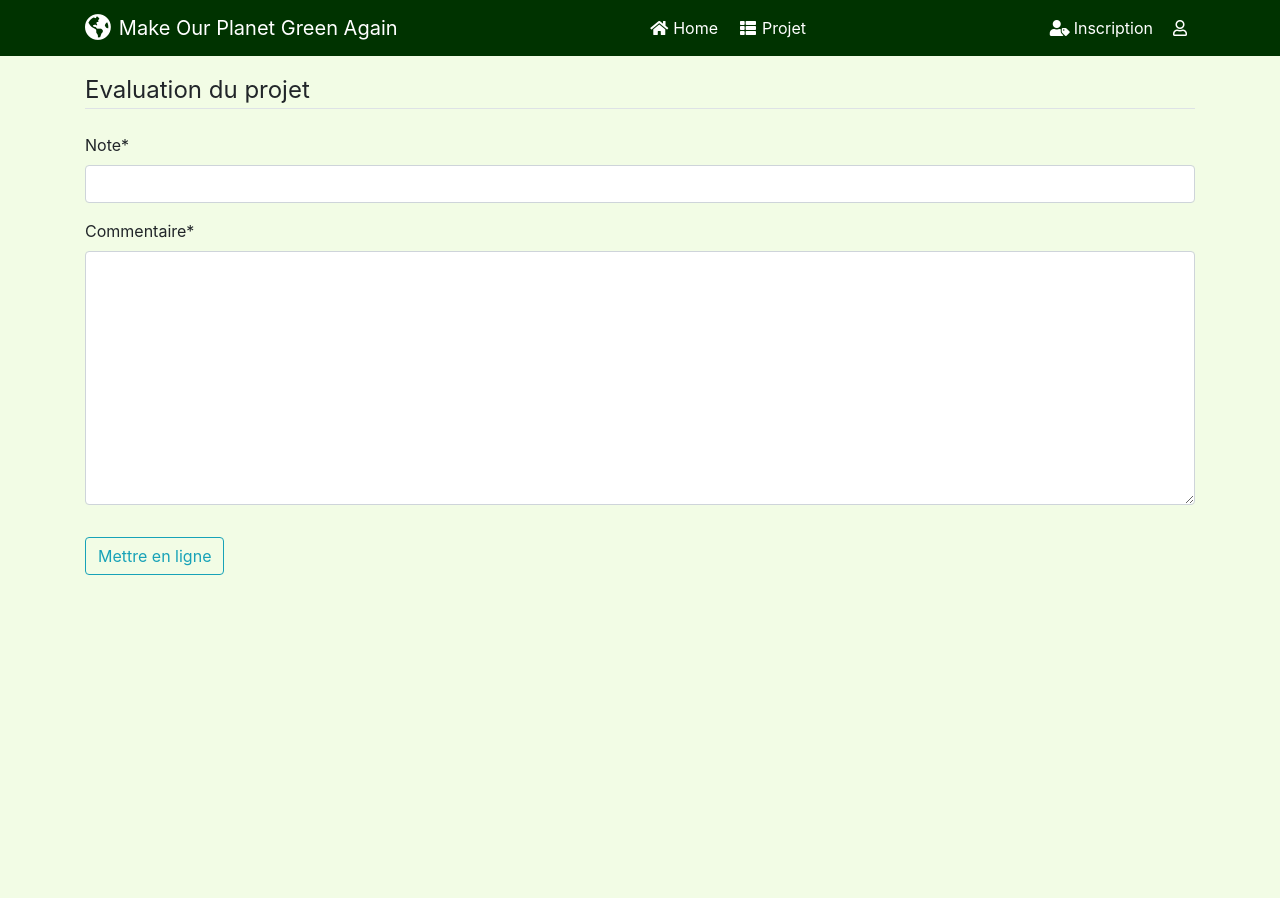
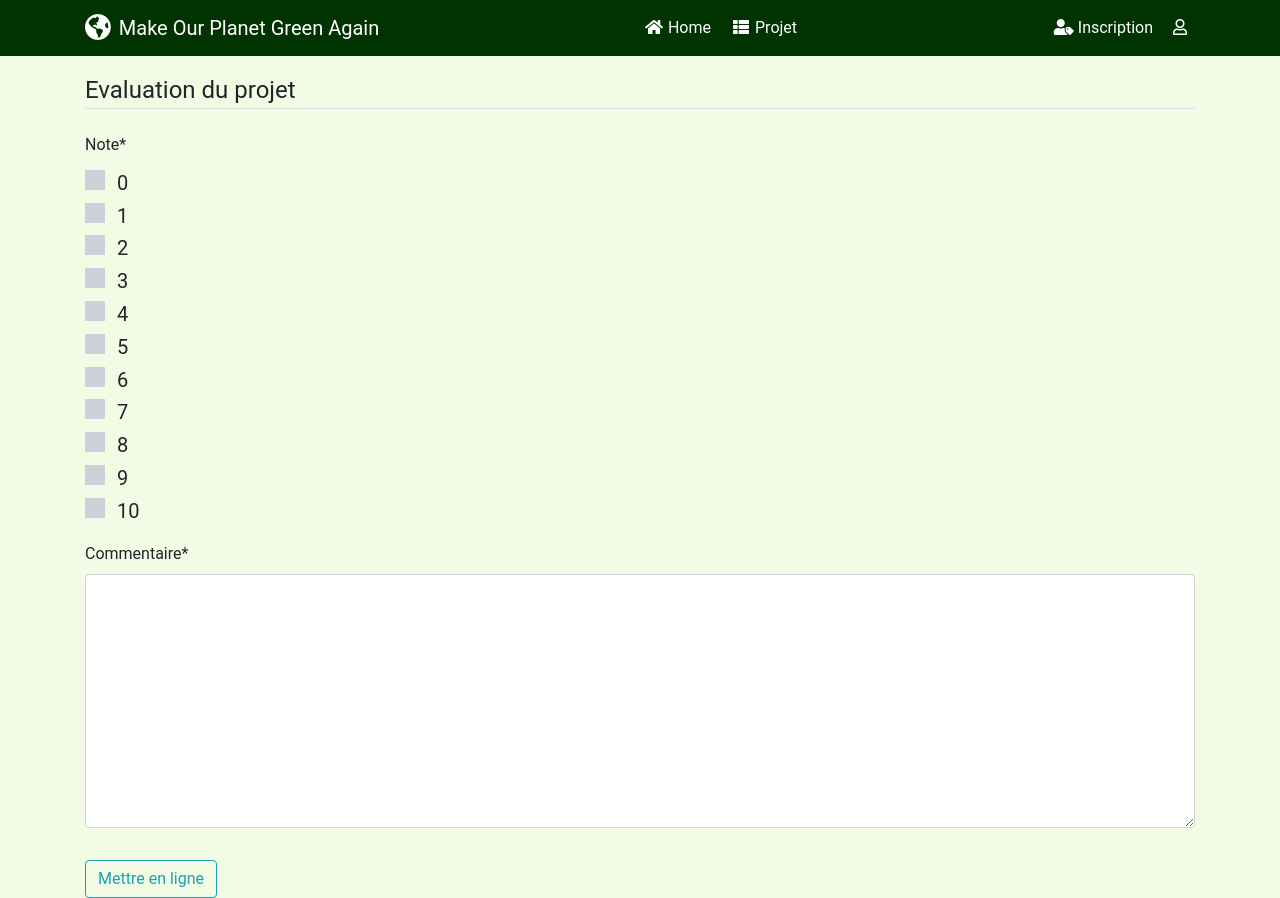
Before and after one commit to Kevin-Bal/Make_our_planet_green_again, a Django app: page /projet/1/evaluation in a window 1280 px wide. Before the commit the page ends 575 px from the top, so only its background shows below. Run offline with Django 3.2, Linux system fonts and the light colour scheme; some libraries are stand-ins or nearby versions.

Commit message:
design formulaire d'evaluation pour les notes

```diff
--- /dev/null
+++ b/mopga/plateforme/forms.py
@@ -0,0 +1,31 @@
+from django import forms
+from django.utils.safestring import mark_safe
+from .models import Evaluation
+
+CHOICES = [
+    ('0', 0),
+    ('1', 1),
+    ('2', 2),
+    ('3', 3),
+    ('4', 4),
+    ('5', 5),
+    ('6', 6),
+    ('7', 7),
+    ('8', 8),
+    ('9', 9),
+    ('10', 10)
+]
+
+
+class EvaluationForm(forms.ModelForm):
+    note = forms.ChoiceField(choices=CHOICES, widget=forms.RadioSelect())
+    commentaire = forms.CharField(max_length=500, widget=forms.Textarea)
+
+    class Meta:
+        model = Evaluation
+        fields = ['note','commentaire']
+
+    class Media:
+        css = {
+            'all': ('form_evaluation.css',)
+        }
--- /dev/null
+++ b/mopga/plateforme/static/form_evaluation.css
@@ -0,0 +1,84 @@
+
+
+.form-check-label {
+  margin-right: 20px;
+  font-size: 20px;
+}
+
+
+
+
+* {
+  font-family: 'Roboto',
+  sans-serif;
+}
+
+@keyframes click-wave {
+  0% {
+    height: 40px;
+    width: 40px;
+    opacity: 0.35;
+    position: relative;
+  }
+  100% {
+    height: 200px;
+    width: 200px;
+    margin-left: -80px;
+    margin-top: -80px;
+    opacity: 0;
+  }
+}
+
+input[type=radio] {
+  -webkit-appearance: none;
+  -moz-appearance: none;
+  -ms-appearance: none;
+  -o-appearance: none;
+  appearance: none;
+  position: relative;
+  right: 0;
+  bottom: 0;
+  left: 0;
+  height: 20px;
+  width: 20px;
+  transition: all 0.15s ease-out 0s;
+  background: #cbd1d8;
+  border: none;
+  color: #fff;
+  cursor: pointer;
+  display: inline-block;
+  margin-right: 0.5rem;
+  outline: none;
+  position: relative;
+  z-index: 1000;
+}
+
+input[type=radio]:hover {
+  background: #9faab7;
+}
+
+input[type=radio]:checked {
+  background: #40e0d0;
+}
+
+input[type=radio]:checked::before {
+  height: 40px;
+  width: 40px;
+  position: absolute;
+  content: '✔';
+  display: inline-block;
+  font-size: 26.66667px;
+  text-align: center;
+  line-height: 40px;
+}
+
+input[type=radio]:checked::after {
+  -webkit-animation: click-wave 0.65s;
+  -moz-animation: click-wave 0.65s;
+  animation: click-wave 0.65s;
+  background: #40e0d0;
+  content: '';
+  display: block;
+  position: relative;
+  z-index: 100;
+}
--- a/mopga/plateforme/templates/plateforme/index.html
+++ b/mopga/plateforme/templates/plateforme/index.html
@@ -13,6 +13,8 @@
     <link rel="stylesheet" href="https://pro.fontawesome.com/releases/v5.10.0/css/all.css" integrity="sha384-AYmEC3Yw5cVb3ZcuHtOA93w35dYTsvhLPVnYs9eStHfGJvOvKxVfELGroGkvsg+p" crossorigin="anonymous"/>
 
     <link rel="stylesheet" type="text/css" href="{% static 'my_css.css' %}">
+    <link rel="stylesheet" type="text/css" media="all" href="{% static 'form_evaluation.css' %}">
+
 
     <title>Make Our Planet Green Again</title>
   </head>
--- a/mopga/plateforme/templates/plateforme/projet/confirmation_suppression_projet.html
+++ b/mopga/plateforme/templates/plateforme/projet/confirmation_suppression_projet.html
@@ -5,7 +5,7 @@
             {% csrf_token %}
             <fieldset class="form-group">
                 <legend class="border-bottom mb-4">Suppression d'un projet</legend>
-                <h2>Etes vous sûr de vouloir supprimer le projet '{{ object.titre }}' ?</h2>
+                <h2>Êtes-vous sûr de vouloir supprimer le projet '{{ object.titre }}' ?</h2>
             </fieldset>
             <div class="form-group">
                 <button class="btn btn-outline-danger" type="submit">Oui, je suis sûr</button>
--- a/mopga/plateforme/templates/plateforme/projet/evaluation/confirmation_suppression_evaluation.html
+++ b/mopga/plateforme/templates/plateforme/projet/evaluation/confirmation_suppression_evaluation.html
@@ -4,7 +4,7 @@
         <form method="POST">
             {% csrf_token %}
             <fieldset class="form-group">
-                <h2>Etes vous sûr de vouloir supprimer l'évaluation ?</h2>
+                <h2>Êtes-vous sûr de vouloir supprimer l'évaluation ?</h2>
             </fieldset>
             <div class="form-group">
                 <button class="btn btn-outline-danger" type="submit">Oui, je suis sûr</button>
--- a/mopga/plateforme/templates/plateforme/projet/evaluation/liste_user_evaluation.html
+++ b/mopga/plateforme/templates/plateforme/projet/evaluation/liste_user_evaluation.html
@@ -1,6 +1,6 @@
 {% extends 'plateforme/index.html' %}
 {% block content %}
-    <h3 class="mb-3">Vos evaluations ({{ page_obj.paginator.count }})</h3>
+    <h3 class="mb-3">Vos évaluations ({{ page_obj.paginator.count }})</h3>
     <hr>
     {% for eval in evaluations %}
         <div class="card my-4">
--- a/mopga/plateforme/views.py
+++ b/mopga/plateforme/views.py
@@ -8,6 +8,7 @@ from django.contrib import messages
 from django.urls import reverse
 from .models import Projet, Evaluation
 from .decorators import allowed_users
+from .forms import EvaluationForm
 
 
 # Liste des décorateurs (dans l'ordre) qui faut passer avant d'accéder à la view "ProjetCreateView"
@@ -109,7 +110,7 @@ class UserEvaluationListView(LoginRequiredMixin, UserPassesTestMixin, ListView):
 class EvaluationCreateView(CreateView):
     model = Evaluation
     template_name = 'plateforme/projet/evaluation/evaluation_projet.html'
-    fields = ['note', 'commentaire']
+    form_class=EvaluationForm
 
     def form_valid(self, form):
         form.instance.evaluateur = self.request.user
```
